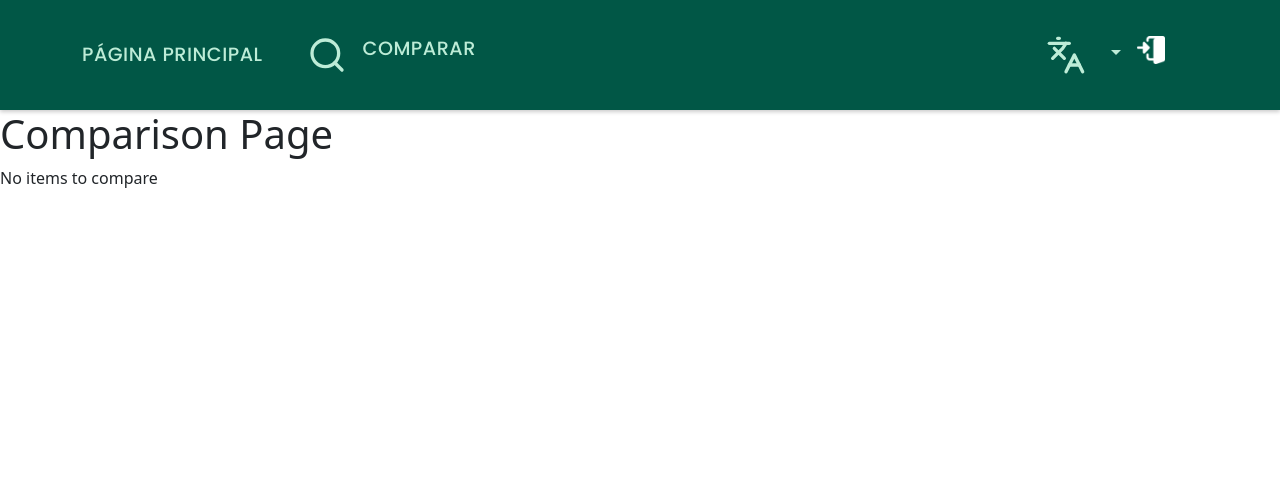
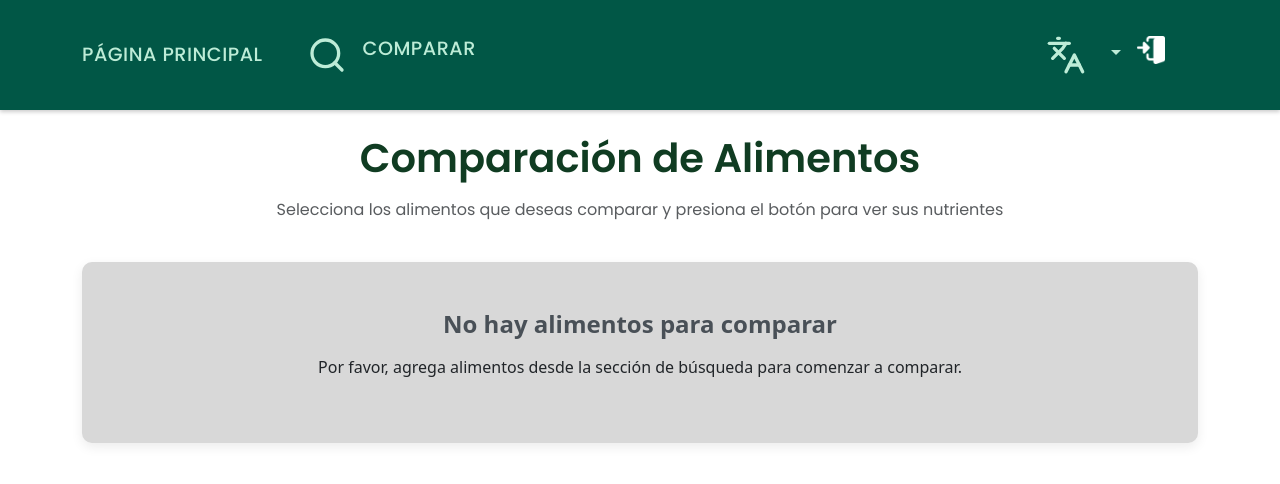
Before and after one commit to Pixoll/food-comp-db-frontend, a React (Create React App) app: page /comparison in a window 1280 px wide. Shown: the top 484 px of the page. Built offline with nearby package versions, Linux system fonts and the light colour scheme.

Commit message:
Add css styles to comparison page

```diff
--- /dev/null
+++ b/src/assets/css/_ComparisonPage.css
@@ -0,0 +1,97 @@
+.comparison-page {
+    /*background-image: url("../../assets/images/comparison-bg.png");*/
+    background-color: white;
+    min-height: 100vh;
+    padding-bottom: 2rem;
+  }
+
+  .comparison-page h1 {
+    color: #103c22;
+    font-weight: 600;
+  }
+
+  .comparison-items-container {
+    margin-top: 1rem;
+  }
+
+  .empty-state {
+    padding: 3rem;
+    border-radius: 10px;
+    box-shadow: 0 4px 12px rgba(0, 0, 0, 0.08);
+    background-color: #d8d8d8;
+  }
+
+  .empty-state .heading {
+    color: #495057;
+    margin-bottom: 1rem;
+    font-weight: 600;
+  }
+
+  .comparison-item {
+    transition: all 0.3s ease;
+    border-radius: 8px;
+    box-shadow: 0 4px 6px rgba(0, 0, 0, 0.1);
+    border: none;
+  }
+
+  .comparison-item:hover {
+    transform: translateY(-5px);
+    box-shadow: 0 8px 15px rgba(0, 0, 0, 0.1);
+  }
+
+  .comparison-item .card-header {
+    background-color: #f8f9fa;
+    border-bottom: 1px solid rgba(0, 0, 0, 0.125);
+  }
+
+  .comparison-item .card-title {
+    font-size: 1.1rem;
+    font-weight: 500;
+    margin-bottom: 0;
+  }
+
+  .food-count-badge {
+    display: flex;
+    justify-content: center;
+    margin-bottom: 1rem;
+  }
+
+  .count-indicator {
+    background-color: #e9ecef;
+    color: #495057;
+    padding: 0.5rem 1.5rem;
+    border-radius: 50px;
+    font-weight: 500;
+    display: inline-block;
+  }
+
+  .food-code {
+    background-color: #1e5f37;
+    color: white;
+    padding: 0.25rem 0.75rem;
+    border-radius: 4px;
+    font-size: 0.875rem;
+  }
+
+  .remove-btn {
+    border-radius: 50%;
+    width: 32px;
+    height: 32px;
+    padding: 0;
+    display: flex;
+    align-items: center;
+    justify-content: center;
+  }
+
+  .compare-btn {
+    padding: 0.75rem 2rem;
+    font-weight: 500;
+    border-radius: 50px;
+    box-shadow: 0 4px 6px rgba(0, 0, 0, 0.1);
+    transition: all 0.3s ease;
+  }
+
+  .compare-btn:hover {
+    transform: translateY(-2px);
+    box-shadow: 0 6px 10px rgba(0, 0, 0, 0.15);
+  }
--- a/src/pages/comparison/ComparisonPage.tsx
+++ b/src/pages/comparison/ComparisonPage.tsx
@@ -1,20 +1,71 @@
+import "../../assets/css/_ComparisonPage.css";
 import { useComparison } from "../../core/context/ComparisonContext";
+import { Container, Row, Col, Card, Button} from "react-bootstrap";
+import { Trash, ArrowRight } from "lucide-react";
+
 export default function ComparisonPage() {
-     const { comparisonFoods } = useComparison();
-    return (
-        <div>
-            <h1>Comparison Page</h1>
-            <div className="comparison-container">
-                {comparisonFoods.length > 0 ? (
-                    comparisonFoods.map((food, index) => (
-                        <div key={index} className="comparison-item">
-                            <p>{food}</p>
-                        </div>
-                    ))
-                ) : (
-                    <p>No items to compare</p>
-                )}
-            </div>
+  const { comparisonFoods, removeFromComparison } = useComparison();
+
+  return (
+    <Container className="comparison-page py-4">
+      <Row className="mb-4">
+        <Col>
+          <h1 className="text-center mb-3">Comparación de Alimentos</h1>
+          <p className="text-center text-muted">
+            Selecciona los alimentos que deseas comparar y presiona el botón para ver sus nutrientes
+          </p>
+        </Col>
+      </Row>
+
+      {comparisonFoods.length === 0 ? (
+        <div className="empty-state text-center">
+          <h4 className="heading">No hay alimentos para comparar</h4>
+          <p>Por favor, agrega alimentos desde la sección de búsqueda para comenzar a comparar.</p>
         </div>
-         )
+      ) : (
+        <>
+          <Row className="mb-4">
+            <Col>
+              <div className="food-count-badge">
+                <span className="count-indicator">
+                  {comparisonFoods.length} /5 {comparisonFoods.length === 1 ? "alimento" : "alimentos"}
+                </span>
+              </div>
+            </Col>
+          </Row>
+
+          <Row className="comparison-items-container mb-4">
+            {comparisonFoods.map((food, index) => (
+              <Col key={index} xs={12} md={6} lg={4} className="mb-3">
+                <Card className="comparison-item h-100">
+                  <div className="card-header d-flex justify-content-between align-items-center">
+                    <span className="food-code">{food.code}</span>
+                    <Button
+                      variant="danger"
+                      size="sm"
+                      onClick={() => removeFromComparison(food.code)}
+                      className="remove-btn"
+                    >
+                      <Trash size={16} />
+                    </Button>
+                  </div>
+                  <div className="card-body">
+                    <h5 className="card-title">{food.name}</h5>
+                  </div>
+                </Card>
+              </Col>
+            ))}
+          </Row>
+
+          <Row className="justify-content-center">
+            <Col xs={12} md={6} className="text-center">
+              <Button variant="success" size="lg" className="compare-btn">
+                Ver Comparación de Nutrientes <ArrowRight className="ms-2" />
+              </Button>
+            </Col>
+          </Row>
+        </>
+      )}
+    </Container>
+  );
 }
```
Also changed, not shown: src/assets/images/comparison-bg.png (added).
